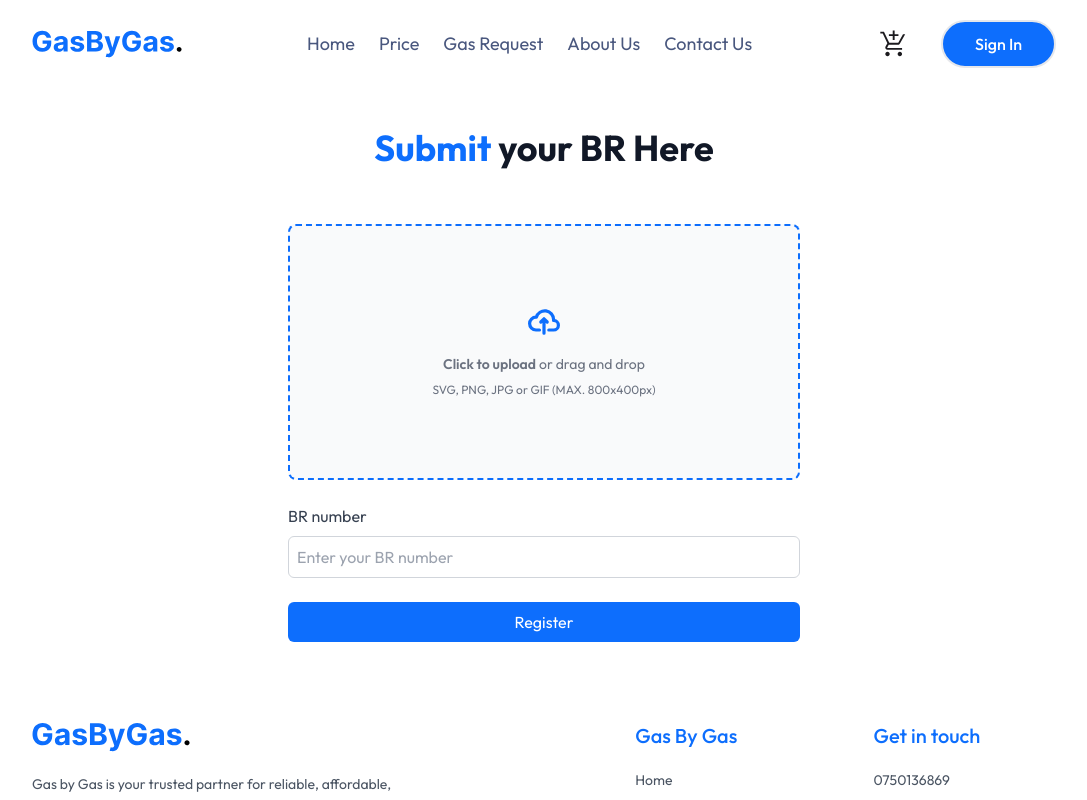
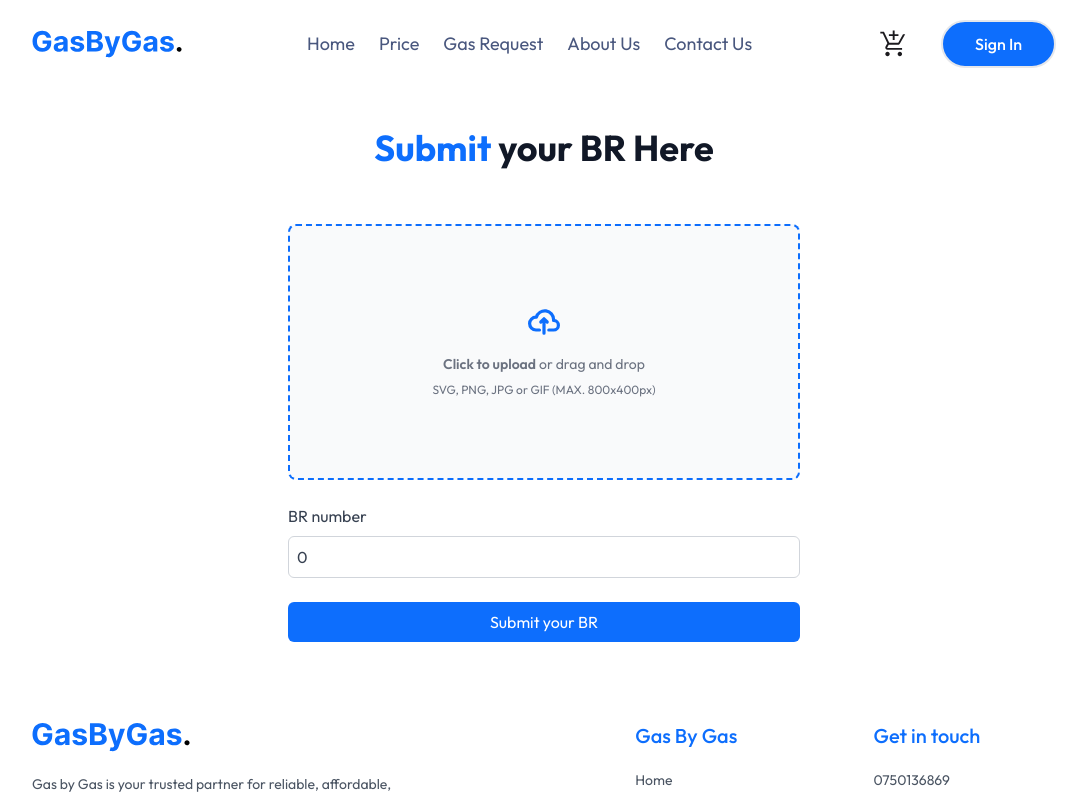
Before and after one commit to gasbygasplc/Supply-Chain-Management-for-Gas-By-Bas-PLC, a React (Vite) app in the folder frontend/: page /br-approval in a window 1280 px wide. Shown: the top 800 px of the page, without its empty margins (96-1183 px from the left). Built offline with nearby package versions, Linux system fonts and the light colour scheme.

Commit message:
Enhance BRApproval component to handle image uploads and BR number submission; update Navbar to correctly set user role state

```diff
--- a/frontend/src/Components/Navbar.jsx
+++ b/frontend/src/Components/Navbar.jsx
@@ -13,10 +13,9 @@ const Navbar = ({ setShowSignIn }) => {
   useEffect(() => {
     const storedUserData = JSON.parse(localStorage.getItem("userdata"));
     if (storedUserData && storedUserData.role) {
-      setUserRole(storedUserData.role)
+      setUserRole(storedUserData.role);  // Update state correctly
     }
-    console.log(userRole)
-  }, []);
+  }, [token]);
 
   useEffect(() => {
     console.log("Updated userRole:", userRole);
--- a/frontend/src/Pages/BRApproval.jsx
+++ b/frontend/src/Pages/BRApproval.jsx
@@ -1,6 +1,52 @@
-import React from 'react'
+import axios from 'axios';
+import React, { useState } from 'react'
+import { toast } from 'react-toastify';
 
 const BRApproval = () => {
+
+    const [BrNumber , setBRNumber] = useState(0);
+
+    const [image , setImage] = useState(null);
+
+    const handleImageChange = (e) => {
+        setImage(e.target.files[0]);
+    }
+
+    const handleSUbmit = async(e) => {
+        e.preventDefault();
+
+        if(!image || !BrNumber)
+        {
+            toast.error('Please upload an image and enter the BR number.');
+            return;
+        }
+
+        const formData = new FormData();
+        formData.append('image' , image);
+        formData.append('BRNumber', BrNumber);
+
+        try {
+
+            const token = localStorage.getItem('token');
+            const response  = await axios.post('http://localhost:4000/api/auth/add-br' , formData , {headers:{'Authorization': `Bearer ${token}`,'Content-Type': 'multipart/form-data',}});
+
+            if(response.status === 201 || response.status === 200)
+            {
+                toast.success(response.data.message || 'BR successfully submitted!');
+                setBRNumber('');
+                setImage(null);
+            }
+            else
+            {
+                toast.error('Unexpected response. Please try again.');
+            }
+
+        } catch (error) {
+            console.error('Error submitting BR:', error);
+            toast.error(error.response?.data?.message || 'Failed to submit BR. Please try again.');
+        }
+    }
+
   return (
     <>
 
@@ -10,7 +56,7 @@ const BRApproval = () => {
                 <span className="text-primary">Submit</span> your BR Here
             </h1>
 
-            <div className='flex flex-col items-center gap-6 justify-center w-full md:w-1/2'>
+            <form onSubmit={handleSUbmit} className='flex flex-col items-center gap-6 justify-center w-full md:w-1/2'>
 
                 <label htmlFor="dropzone-file" className='flex flex-col items-center border-primary mt-8 justify-center w-full h-64 border-2 border-dashed rounded-lg cursor-pointer bg-gray-50'>
 
@@ -28,7 +74,7 @@ const BRApproval = () => {
 
                     </div>
 
-                    <input type="file" id='dropzone-file' className='hidden'/>
+                    <input type="file" accept="image/*" onChange={handleImageChange} id='dropzone-file' className='hidden'/>
 
                 </label>
 
@@ -36,13 +82,13 @@ const BRApproval = () => {
 
                     <label className='block' htmlFor="BR">BR number</label>
 
-                    <input type="text" className='w-full p-2 border border-gray-300 rounded-md focus:outline-none focus:border-primary' placeholder='Enter your BR number' id='BR' />
+                    <input type="text" value={BrNumber} onChange={(e) => setBRNumber(e.target.value)} className='w-full p-2 border border-gray-300 rounded-md focus:outline-none focus:border-primary' placeholder='Enter your BR number' id='BR' />
 
                 </div>
 
-                <button type='submit' className='w-full p-2 border-none rounded-md bg-primary text-white text-base'>Register</button>
+                <button type='submit' className='w-full p-2 border-none rounded-md bg-primary text-white text-base'>Submit your BR</button>
 
-            </div>
+            </form>
 
         </div>
 
```
